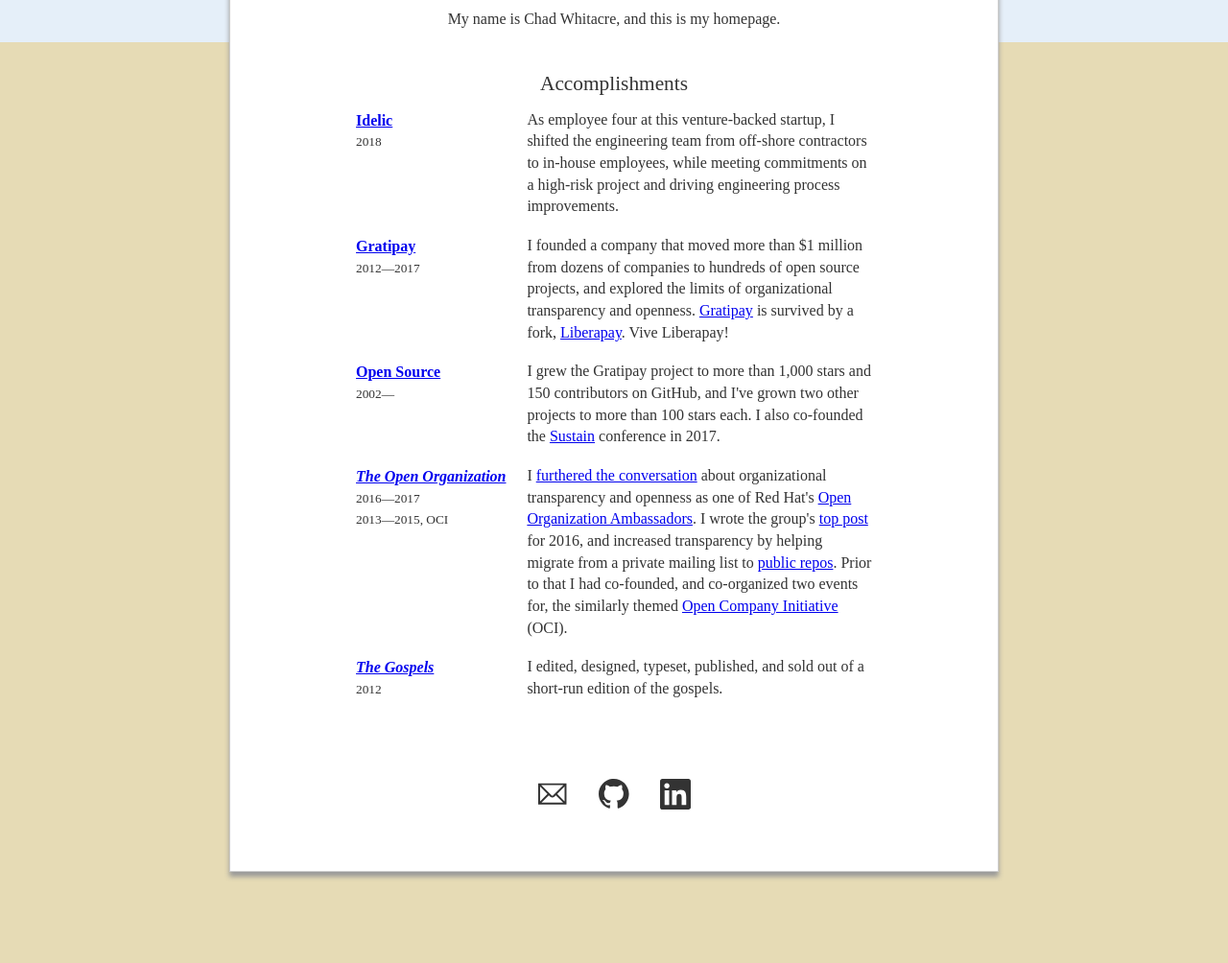
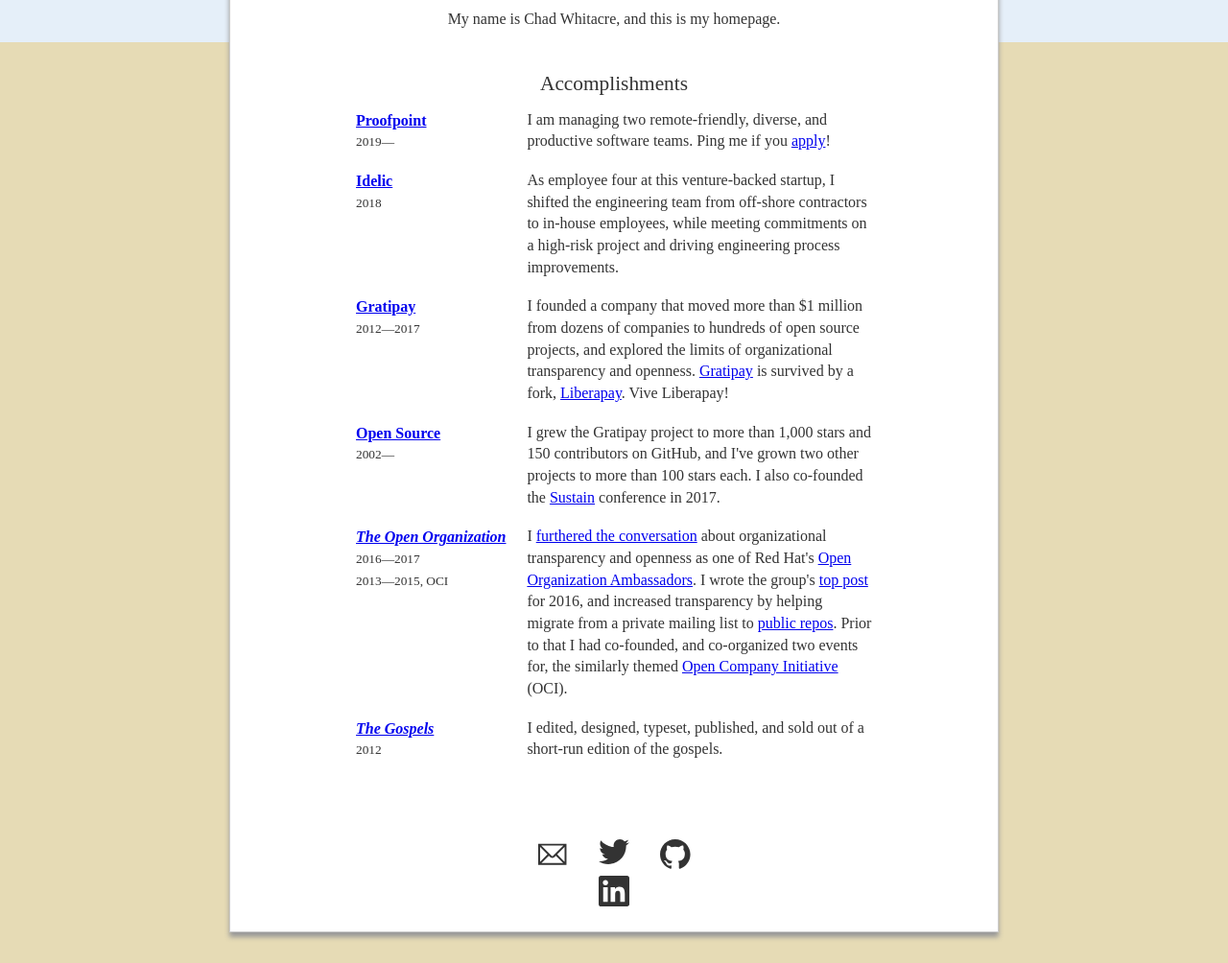
Before and after one commit to chadwhitacre/chadwhitacre.com, a plain HTML site: page index.html in a window 1280 px wide. Shown: the part 492-1496 px from the top of the page at 96% size. Before the commit the page ends 1433 px from the top, so only its background shows below. Drawn offline with Linux system fonts and the light colour scheme.

Commit message:
Proofpoint!

```diff
--- a/index.html
+++ b/index.html
@@ -18,6 +18,16 @@
             <h2>Accomplishments</h2>
 
             <table class="accomplishments">
+
+                <tr><th><a href="https://www.proofpoint.com/">Proofpoint</a>
+                        <span>2019&mdash;</span>
+                    </th>
+
+                    <td>I am managing two remote-friendly, diverse, and
+                        productive software teams. Ping me if you <a
+                           href="https://jobs.lever.co/wombatsecurity/a38d1961-6975-4743-939e-ab688425d33f">apply</a>!</td>
+
+                </tr>
 
                 <tr><th><a href="https://idelic.com/">Idelic</a>
                         <span>2018</span>
@@ -99,6 +109,8 @@
             <ul class="contact">
                 <li><a href="mailto:chad@zetaweb.com">
                     <img alt="chad@zetaweb.com" src="img/email.svg"></a></li>
+                <li><a href="https://twitter.com/chadwhitacre_">
+                    <img alt="Twitter" src="img/twitter.svg"></a></li>
                 <li><a href="https://github.com/chadwhitacre">
                     <img alt="GitHub" src="img/github.svg"></a></li>
                 <li><a href="https://www.linkedin.com/in/chadwhitacre/">
--- a/main.017.css
+++ b/main.019.css
@@ -73,6 +73,7 @@ A.headshot IMG {
     vertical-align: top;
     font-weight: bold;
     white-space: nowrap;
+    width: 30%;
 }
 .accomplishments TH SPAN {
     font-size: smaller;
@@ -85,7 +86,7 @@ A.headshot IMG {
 .contact {
     list-style: none;
     display: block;
-    width: 144pt;
+    width: 192pt;
     margin: 48pt auto 0;
     padding: 0;
 }
```
Also changed, not shown: img/twitter.svg (added).
